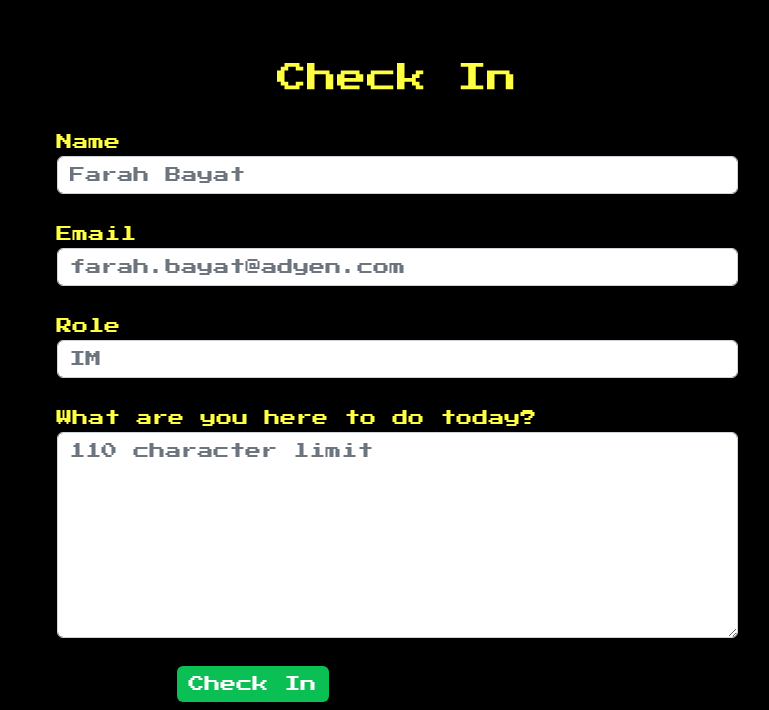
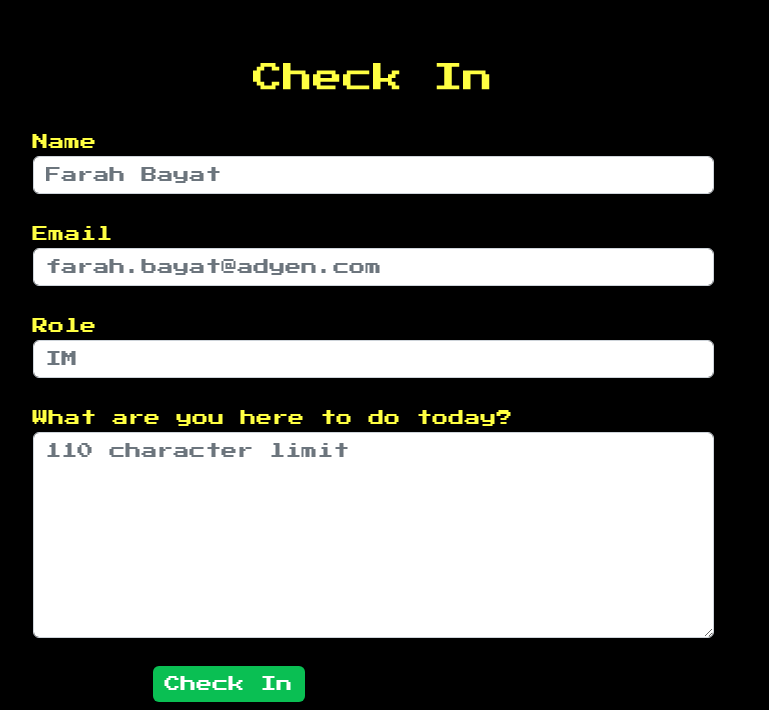
Before and after one commit to farahdibaB/DutyRoom, a Flask app: page /mobile in a window 1280 px wide. Shown: the top 710 px of the page, without its empty margins (267-1036 px from the left). Run offline with Flask 3, Linux system fonts and the light colour scheme; some web fonts are replaced.

Commit message:
remove margin

```diff
--- a/app/templates/mobile.html
+++ b/app/templates/mobile.html
@@ -18,7 +18,7 @@
 <body>
     <div class="container">
   <div class="row">
-  <div class="col-xs-12 mx-4">
+  <div class="col-xs-12">
     <div class="titleform">
   <h1 class="title checkInTitle">Check In</h1>
   <div class="box">
```
